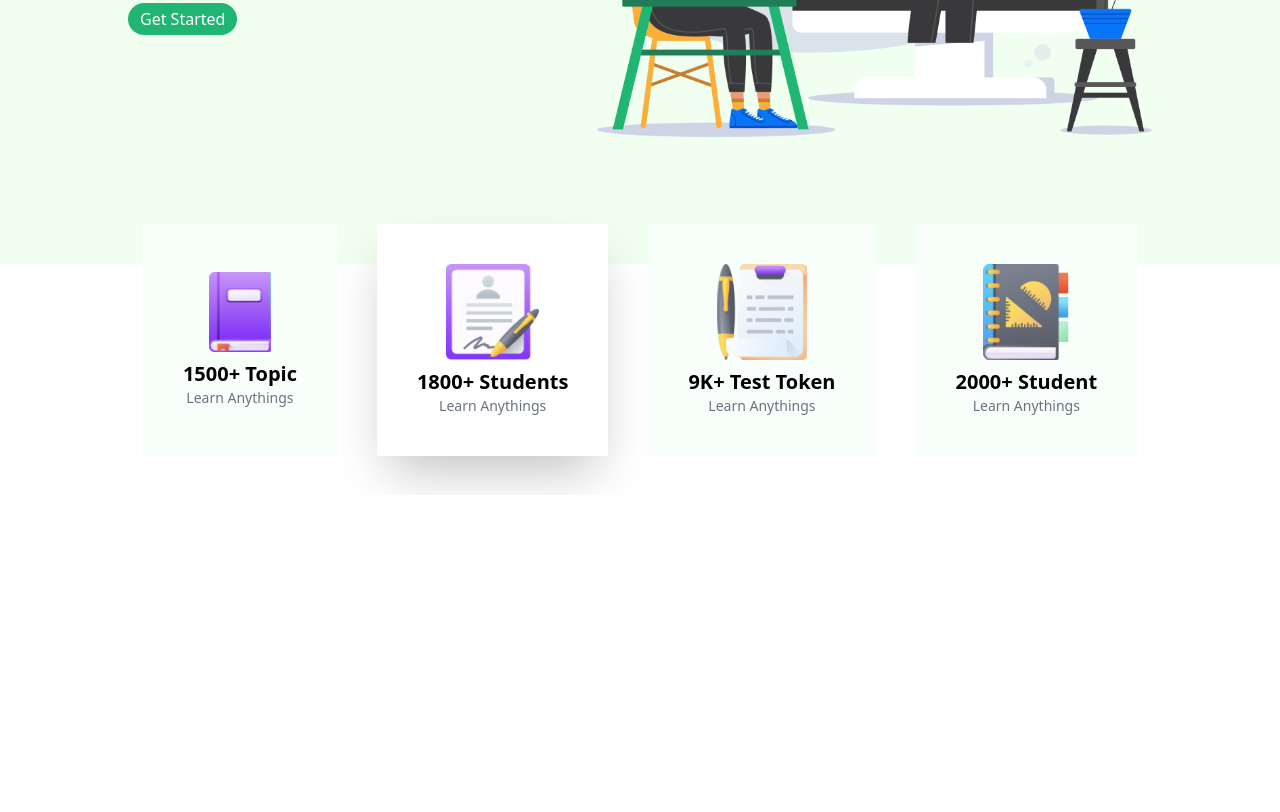
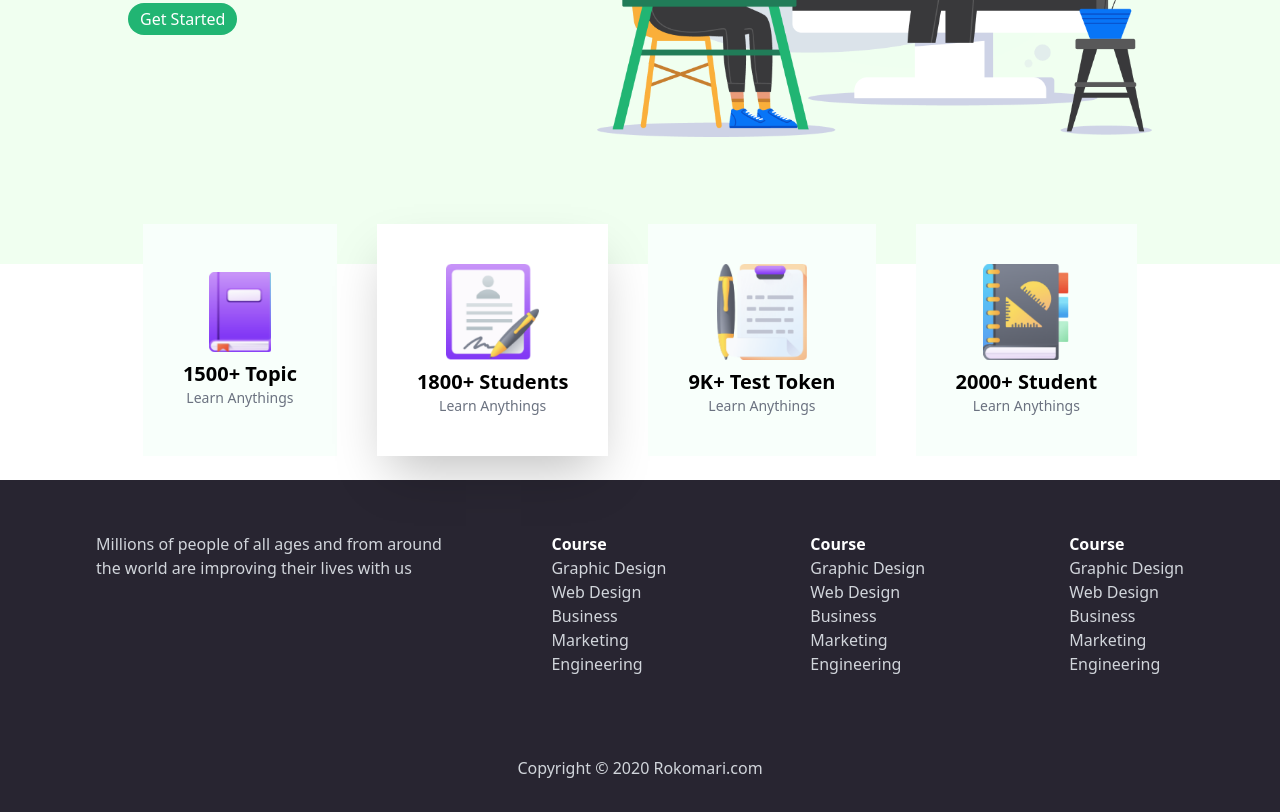
Before and after one commit to rohan26ir/E-School, a plain HTML site: page index.html in a window 1280 px wide. Shown: the part 305-1117 px from the top of the page. Before the commit the page ends 800 px from the top, so only its background shows below. Drawn offline with nearby package versions, Linux system fonts and the light colour scheme.

Commit message:
add footer

```diff
--- a/index.html
+++ b/index.html
@@ -85,8 +85,50 @@
     <!-- card end -->
   </main>
 
-  <footer>
+  <footer class="bg-[#282531] text-gray-300 py-8 px-24 mt-6">
+    <div class="flex justify-between mt-5">
+      <!-- left -->
+      <div>
+        <p>Millions of people of all ages and from around <br>
+          the world are improving their lives with us</p>
+      </div>
+      <!-- right -->
+      <div class="flex justify-center gap-36">
+        <div>
+          <ul>
+            <h3 class="font-bold text-white">Course</h3>
+            <li>Graphic Design</li>
+            <li>Web Design</li>
+            <li>Business</li>
+            <li>Marketing</li>
+            <li>Engineering</li>
+          </ul>
+        </div>
+        <div>
+          <ul>
+            <h3 class="font-bold text-white">Course</h3>
+            <li>Graphic Design</li>
+            <li>Web Design</li>
+            <li>Business</li>
+            <li>Marketing</li>
+            <li>Engineering</li>
+          </ul>
 
+        </div>
+        <div>
+          <ul>
+            <h3 class="font-bold text-white">Course</h3>
+            <li>Graphic Design</li>
+            <li>Web Design</li>
+            <li>Business</li>
+            <li>Marketing</li>
+            <li>Engineering</li>
+          </ul>
+
+        </div>
+      </div>
+    </div>
+    <p class="text-center mt-20">Copyright &copy 2020 Rokomari.com</p>
   </footer>
 
 </body>
```
